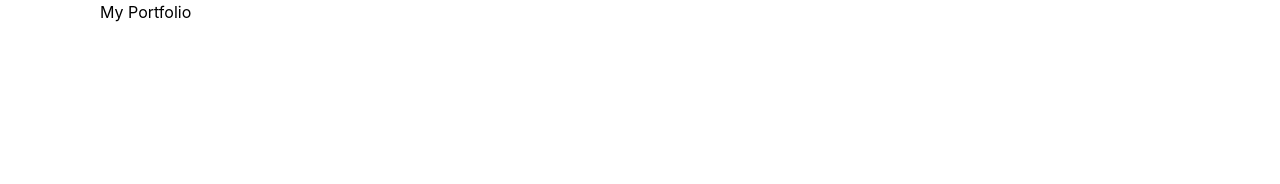
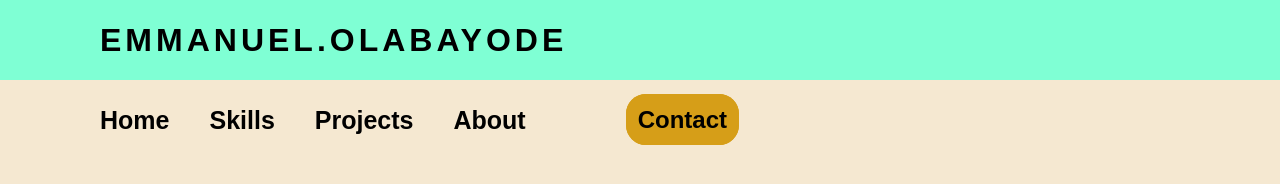
Before and after one commit to Olabayode/my-portfolio, a plain HTML site: page index.html in a window 1280 px wide. Drawn offline with Linux system fonts and the light colour scheme.

Commit message:
header first look

```diff
--- a/assets/styles/style.css
+++ b/assets/styles/style.css
@@ -1,6 +1,68 @@
 @import "./reset.css";
 
 .container{
-    width: min(100% - 30px, 1080px);
+    width: min(100% - 20px, 1080px);
     margin-inline: auto;
 }
+
+body{
+    background-color: rgb(245, 232, 209);
+    font-family: Arial, Helvetica, sans-serif;
+    /* border: 1px solid #444472; */
+}
+
+header{
+    width: 100%;
+    top: 0;
+    left: 0;
+    background-color: #7fffd4;
+    height: 80px;
+    line-height: 80px;
+    padding-left: 100px;
+    padding-right: 100px;
+    z-index: 1000;
+}
+
+.flex, .navContainer, nav{
+    display: flex;
+}
+
+.flex h1{
+    letter-spacing: 4px;
+}
+
+.flex{
+    justify-content: space-between;
+    flex-wrap: wrap;
+}
+
+.navContainer{
+    gap: 100px;
+    flex-wrap: wrap;
+}
+
+nav{
+    gap: 40px;
+    font-size: 25px;
+    font-weight: 700;
+    flex-wrap: nowrap;
+}
+
+nav a{
+    color: #000;
+    text-decoration: none;
+}
+
+.contact{
+    border: 2px solid #d69e18;
+    background-color: #d69e18;
+    color: #000;
+    border-radius: 20px;
+    padding: 10px;
+    text-decoration: none;
+}
+
+.contact:hover{
+    background-color: #000;
+    color: #d69e18;
+}
--- a/index.html
+++ b/index.html
@@ -12,8 +12,17 @@
     </head>
     <body>
         <header>
-            <div class="container">
-                My Portfolio
+            <div class="flex">
+                <h1>EMMANUEL.OLABAYODE</h1>
+                <div class="navContainer">
+                    <nav>
+                        <a href="">Home</a>
+                        <a href="">Skills</a>
+                        <a href="">Projects</a>
+                        <a href="">About</a>
+                    </nav>
+                    <h2><a class="contact" href="">Contact</a></h2>
+                </div>
             </div>
         </header>
         <main></main>
```
